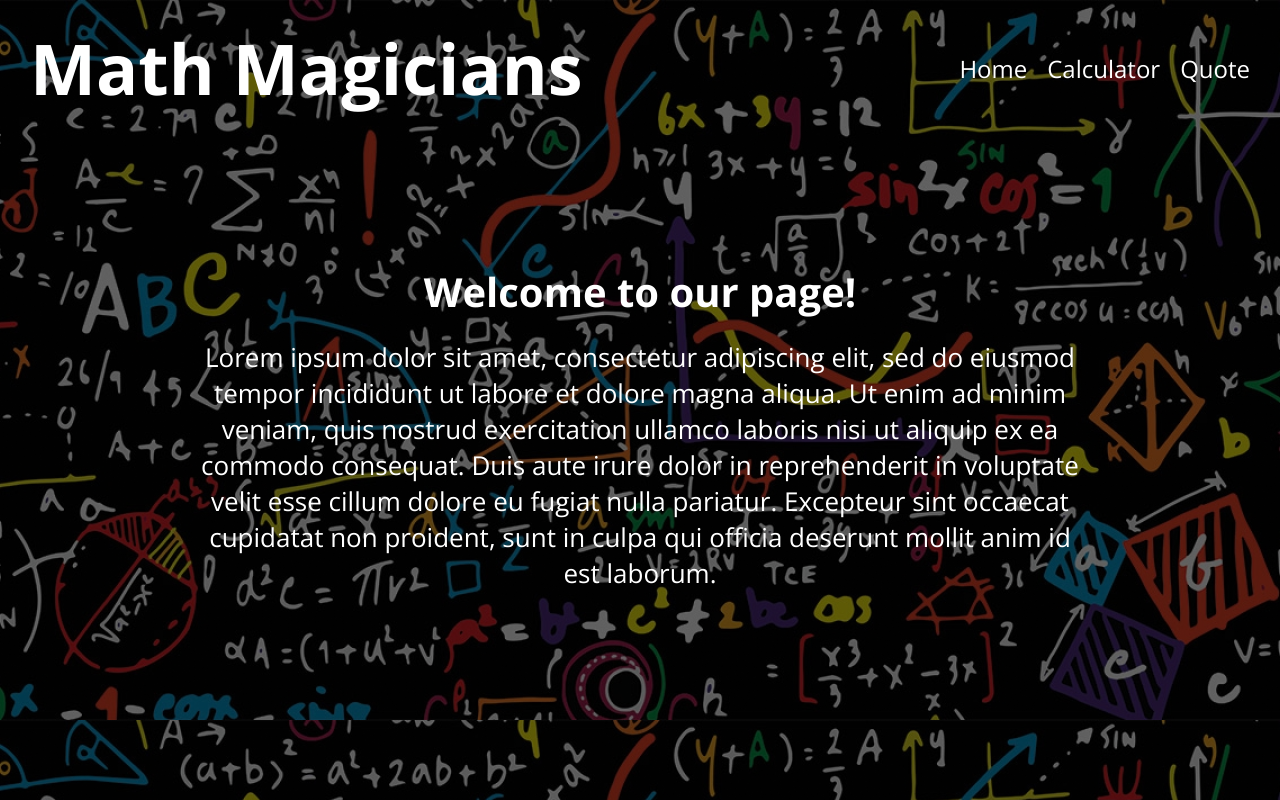
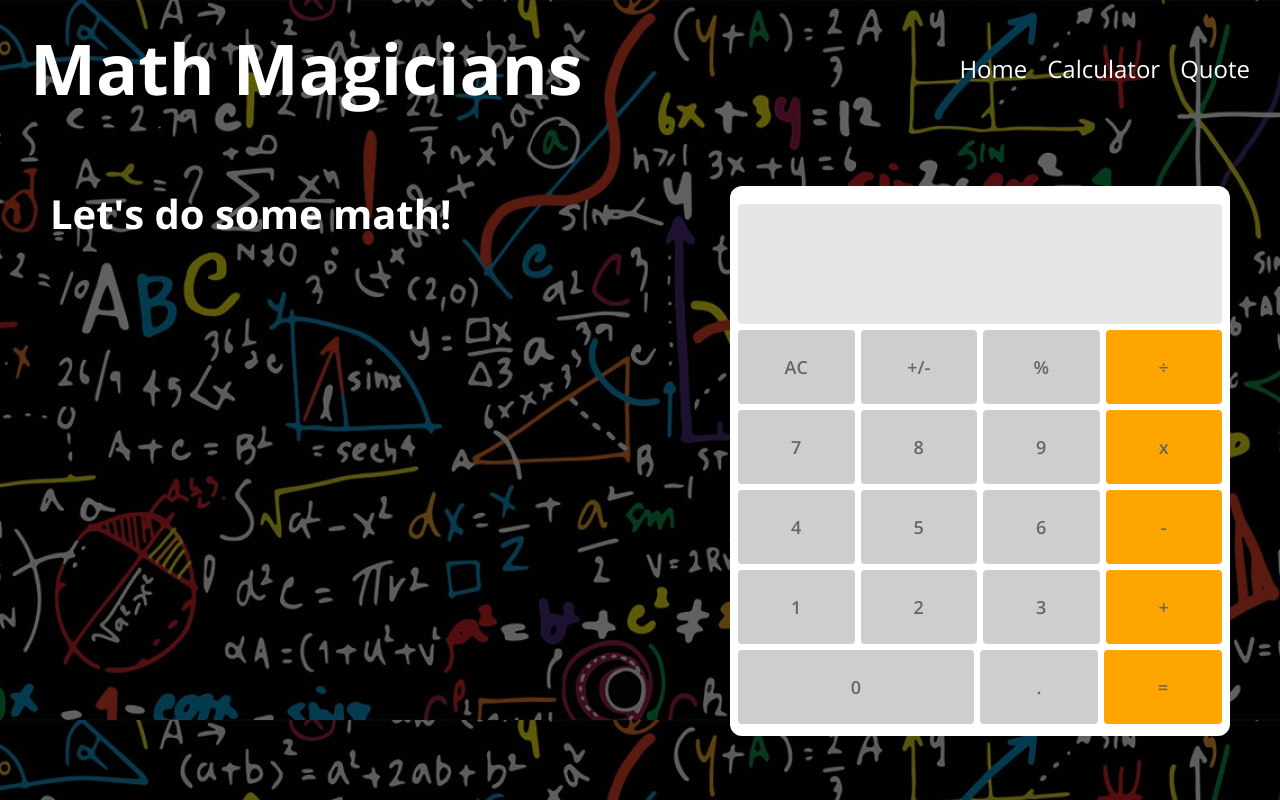
Before and after one commit to dodoburner/math-magicians, a React (Create React App) app: page / in a window 1280 px wide. Built offline with nearby package versions, Linux system fonts and the light colour scheme.

Commit message:
create calculator page and adjust calculator styling

```diff
--- a/src/App.js
+++ b/src/App.js
@@ -1,5 +1,6 @@
 import React from 'react';
 import Home from './components/Home';
+import CalculatorPage from './components/CalculatorPage';
 import './styles/App.css';
 
 class App extends React.PureComponent {
@@ -7,6 +8,7 @@ class App extends React.PureComponent {
     return (
       <div className="App">
         <Home />
+        <CalculatorPage />
       </div>
     );
   }
--- a/src/components/Calculator.js
+++ b/src/components/Calculator.js
@@ -3,7 +3,7 @@ import Row from "./Row";
 import calculate from "../logic/calculate";
 import "../styles/calculator.css";
 
-export default function CalculatorHook() {
+export default function Calculator() {
   const [dataObj, setDataObj] = useState({
     total: null,
     next: null,
--- /dev/null
+++ b/src/components/CalculatorPage.js
@@ -0,0 +1,18 @@
+import React from "react";
+import Header from './Header';
+import Calculator from "./Calculator";
+import '../styles/calculator.css';
+
+function CalculatorPage() {
+  return (
+    <div>
+      <Header />
+      <div className="calc-page-content">
+        <h1>Let&apos;s do some math!</h1>
+        <Calculator />
+      </div>
+    </div>
+  );
+}
+
+export default CalculatorPage;
--- a/src/styles/Home.css
+++ b/src/styles/Home.css
@@ -1,3 +1,7 @@
+.home-container {
+  display: none;
+}
+
 main {
   padding-top: 10%;
   overflow: hidden;
--- a/src/styles/calculator.css
+++ b/src/styles/calculator.css
@@ -1,20 +1,30 @@
+.calc-page-content {
+  display: flex;
+  justify-content: space-between;
+  padding: 50px;
+}
+
+.calc-page-content h1 {
+  font-size: 40px;
+}
+
 #calculator {
   width: 500px;
-  border-radius: 8px;
-  background-color: #3A5BA0;
-  padding: 6px;
+  border-radius: 12px;
+  background-color: white;
+  padding: 18px 8px 6px;
 }
 
 .screen {
-  background-color: #FFE5B4;
-  height: 80px;
+  background-color: #E5E5E5;
+  height: 120px;
   display: flex;
-  align-items: center;
+  align-items: flex-end;
   justify-content: flex-end;
-  font-size: 28px;
+  font-size: 32px;
   font-weight: 600;
-  padding-right: 10px;
-  color: #1F4690;
+  padding: 0 10px 20px 0;
+  color: #797979;
   text-align: end;
   border-radius: 4px;
   margin-bottom: 6px;
@@ -33,17 +43,17 @@
   display: flex;
   align-items: center;
   justify-content: center;
-  background-color: #c0cff0;
+  background-color: #CECECE;
+  color: rgb(104, 101, 101);
   cursor: pointer;
-  border: 1px solid gray;
+  border: none;
   font-size: 18px;
   font-weight: 600;
   border-radius: 4px;
 }
 
 .button:active {
-  background-color: rgb(219, 233, 245);
-  border: 1px solid black;
+  background-color: #eae5e5;
 }
 
 .row .button:last-child {
```
